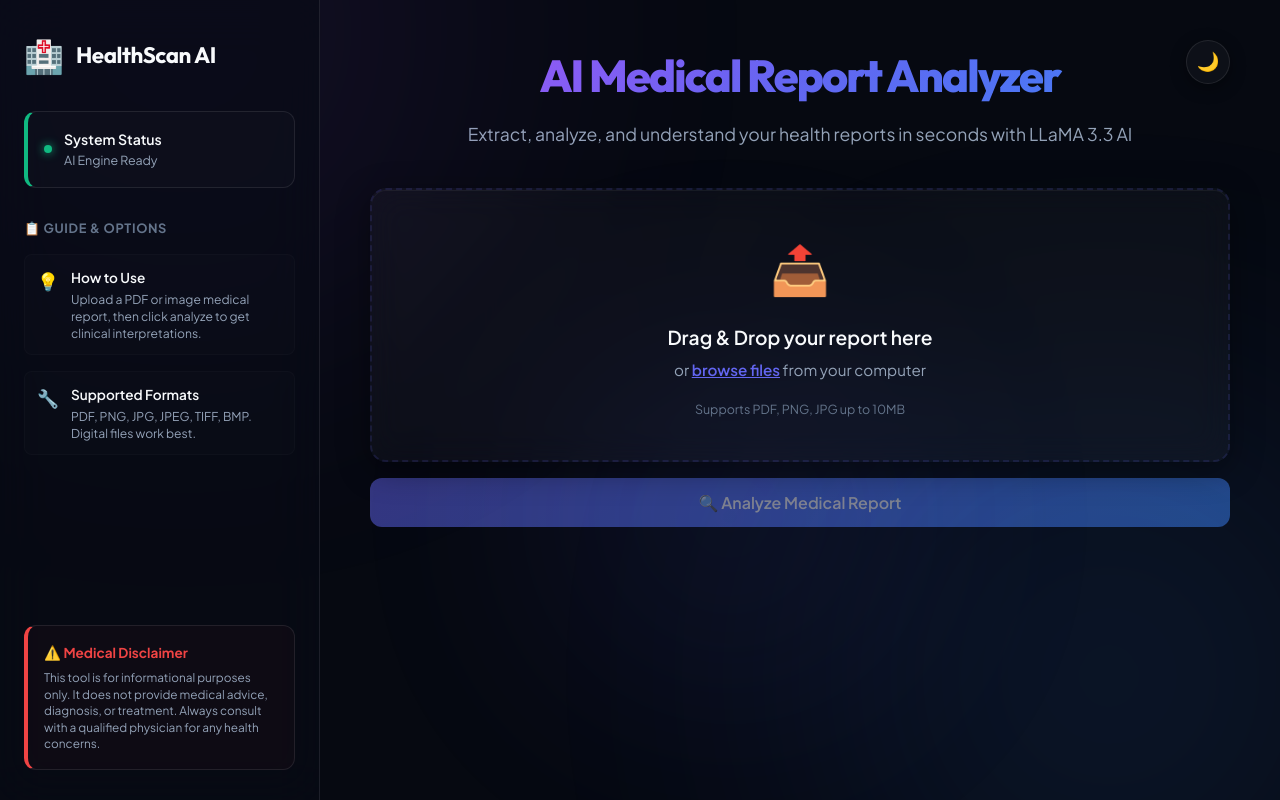
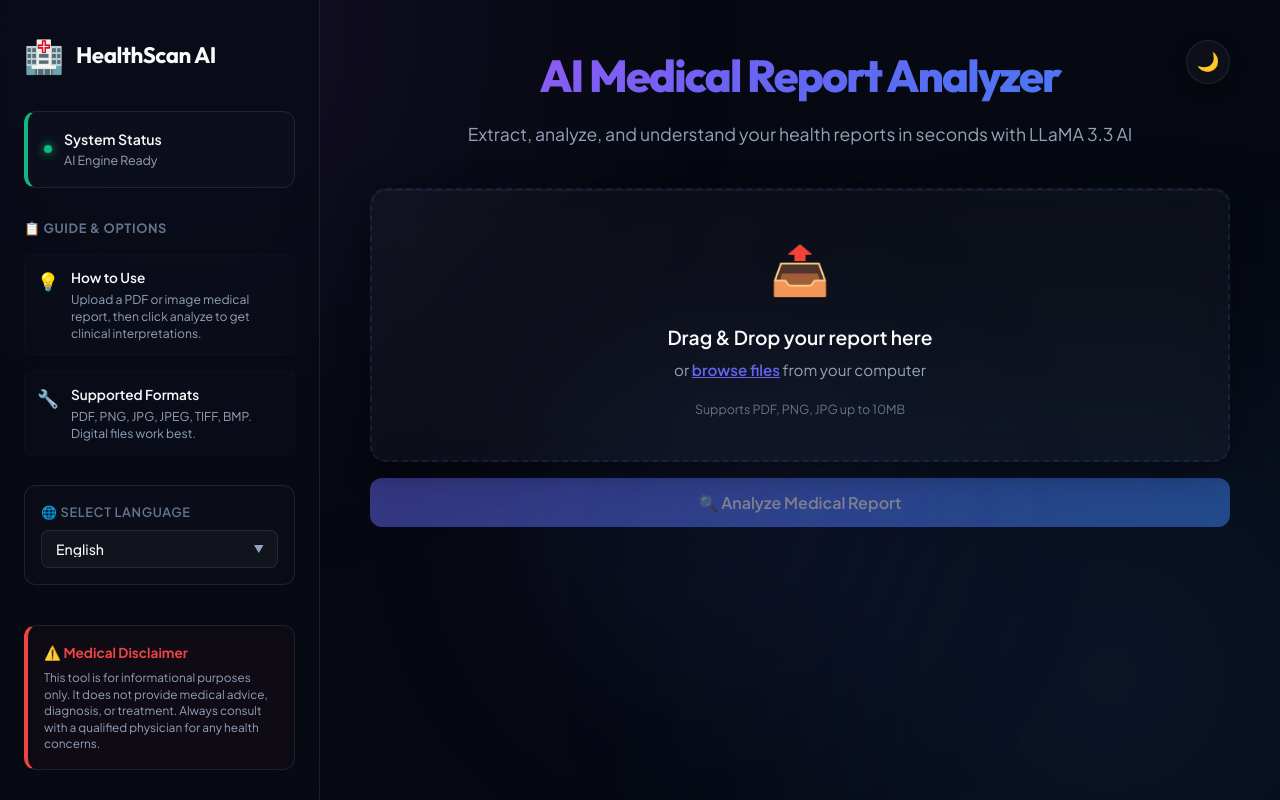
Before and after one commit to siddhartha-45/MedicalReport_Summarizer, a Flask app: page / in a window 1280 px wide. Run offline with Flask 3, Linux system fonts and the light colour scheme; some libraries are stand-ins or nearby versions.

Commit message:
feat: add support for regional Indian language translations in reports

```diff
--- a/app.py
+++ b/app.py
@@ -68,7 +68,7 @@
         except Exception as e:
             return f"Error extracting image text: {str(e)}. Make sure Tesseract is installed."
 
-    def analyze_medical_report(self, report_text):
+    def analyze_medical_report(self, report_text, language="English"):
         """Analyze medical report using Groq API in JSON mode"""
 
         if not self.api_configured:
@@ -81,6 +81,10 @@
         First, evaluate if the provided document text is medical-related, clinical, or a health report (such as laboratory tests, blood panels, prescriptions, clinical notes, doctor orders, scan results, or patient records).
         If the document is NOT medical-related (for example, if it is a financial receipt, utility bill, software code, resume, school essay, general literature, or random non-medical text), you MUST immediately return a JSON object containing ONLY the "error" field with a message explaining that the document is not a medical report. Do not populate any other fields.
         Example response format: {"error": "The uploaded document does not appear to be a medical report. Please upload a valid laboratory test, prescription, or clinical health record."}
+
+        MULTILINGUAL REQUIREMENT:
+        You must generate all user-facing explanations, descriptions, recommendations, diet names, food descriptions, tips, and guidelines in the requested language: {language}.
+        Ensure that the JSON keys (e.g., "problems", "name", "what_is_it", "body_effect", "causes", "numbers_meaning", "severity", "is_serious", "connections", "overall_severity", "level", "explanation", "doctor", "specialist", "reason", "timeline", "diet", "helpful_foods", "food", "avoid_foods", "tips", "lifestyle", "immediate_actions", "daily_changes", "precautions", "treatment", "follow_up", "disclaimer") remain EXACTLY in English so the web client can parse the response. Only translate their string values or list items.
 
         If the document IS medical-related, you must analyze it and return a JSON object with the following fields:
 
@@ -121,7 +125,7 @@
         9. "disclaimer": Standard medical disclaimer clarifying that this is informational and they must consult a real doctor.
 
         CRITICAL: You must return ONLY a raw JSON object. Do not wrap it in markdown formatting or add any leading/trailing text. Ensure the JSON is valid and parses correctly.
-        """
+        """.replace("{language}", language)
 
         user_prompt = f"""
         Please analyze this medical report with EXTREME DETAIL about the medical problems identified. I want very comprehensive explanations about the conditions found.
@@ -147,7 +151,7 @@
         except Exception as e:
             return json.dumps({"error": f"Error analyzing report: {str(e)}"})
 
-    def process_file(self, file, file_type):
+    def process_file(self, file, file_type, language="English"):
         """Process uploaded file and return analysis"""
 
         # Extract text based on file type
@@ -165,7 +169,7 @@
             return "No text could be extracted from the file. Please ensure the file contains readable text."
 
         # Analyze the extracted text
-        analysis = self.analyze_medical_report(extracted_text)
+        analysis = self.analyze_medical_report(extracted_text, language=language)
 
         return {
             "extracted_text": extracted_text,
@@ -205,7 +209,8 @@
         # Read file into memory buffer
         file_bytes = BytesIO(file.read())
 
-        result = analyzer.process_file(file_bytes, file_type)
+        language = request.form.get("language", "English")
+        result = analyzer.process_file(file_bytes, file_type, language=language)
 
         if isinstance(result, str):
             return jsonify({"error": result}), 500
--- a/public/static/main.js
+++ b/public/static/main.js
@@ -202,6 +202,10 @@
         // Build FormData payload
         const formData = new FormData();
         formData.append('file', selectedFile);
+
+        const languageSelect = document.getElementById('languageSelect');
+        const selectedLanguage = languageSelect ? languageSelect.value : 'English';
+        formData.append('language', selectedLanguage);
 
         try {
             const response = await fetch('/api/analyze', {
--- a/static/main.js
+++ b/static/main.js
@@ -202,6 +202,10 @@
         // Build FormData payload
         const formData = new FormData();
         formData.append('file', selectedFile);
+
+        const languageSelect = document.getElementById('languageSelect');
+        const selectedLanguage = languageSelect ? languageSelect.value : 'English';
+        formData.append('language', selectedLanguage);
 
         try {
             const response = await fetch('/api/analyze', {
--- a/static/style.css
+++ b/static/style.css
@@ -270,6 +270,59 @@
     font-size: 0.74rem;
     color: var(--text-secondary);
     line-height: 1.4;
+}
+
+/* Language Selector Styling */
+.language-card {
+    display: flex;
+    flex-direction: column;
+    gap: 8px;
+}
+
+.language-card h4 {
+    font-size: 0.8rem;
+    text-transform: uppercase;
+    letter-spacing: 0.05em;
+    color: var(--text-muted);
+    font-weight: 600;
+}
+
+.select-wrapper {
+    position: relative;
+    width: 100%;
+}
+
+.form-select {
+    width: 100%;
+    padding: 10px 36px 10px 14px;
+    background: var(--bg-surface);
+    border: 1px solid var(--border-color);
+    border-radius: 8px;
+    color: var(--text-primary);
+    font-family: 'Plus Jakarta Sans', sans-serif;
+    font-size: 0.88rem;
+    font-weight: 500;
+    cursor: pointer;
+    outline: none;
+    transition: var(--transition-smooth);
+    appearance: none;
+    -webkit-appearance: none;
+}
+
+.form-select:focus {
+    border-color: var(--brand-primary);
+    box-shadow: 0 0 10px rgba(99, 102, 241, 0.15);
+}
+
+.select-wrapper::after {
+    content: "▼";
+    font-size: 0.65rem;
+    color: var(--text-secondary);
+    position: absolute;
+    right: 14px;
+    top: 50%;
+    transform: translateY(-50%);
+    pointer-events: none;
 }
 
 /* Main Content Styling */
--- a/templates/index.html
+++ b/templates/index.html
@@ -50,6 +50,24 @@
                     </div>
                 </div>
             </nav>
+
+            <!-- Language Selector -->
+            <div class="sidebar-card language-card">
+                <h4>🌐 Select Language</h4>
+                <div class="select-wrapper">
+                    <select id="languageSelect" class="form-select">
+                        <option value="English" selected>English</option>
+                        <option value="Hindi">Hindi (हिंदी)</option>
+                        <option value="Telugu">Telugu (తెలుగు)</option>
+                        <option value="Tamil">Tamil (தமிழ்)</option>
+                        <option value="Kannada">Kannada (ಕನ್ನಡ)</option>
+                        <option value="Malayalam">Malayalam (മലയാളം)</option>
+                        <option value="Bengali">Bengali (বাংলা)</option>
+                        <option value="Marathi">Marathi (मराठी)</option>
+                        <option value="Gujarati">Gujarati (ગુજરાતી)</option>
+                    </select>
+                </div>
+            </div>
 
             <div class="sidebar-card disclaimer-card">
                 <h4>⚠️ Medical Disclaimer</h4>
```
Also changed, not shown: public/index.html (+18 -0 lines), public/static/style.css (+53 -0 lines).
